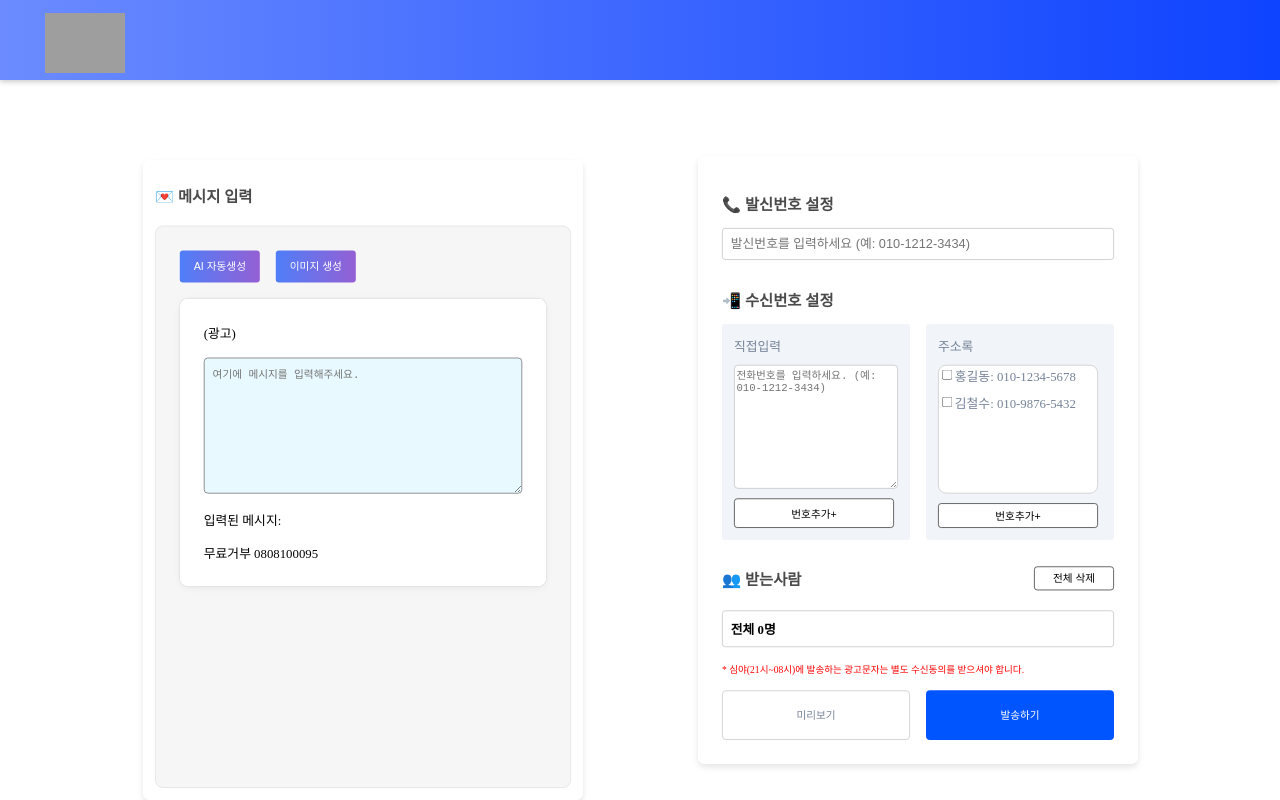
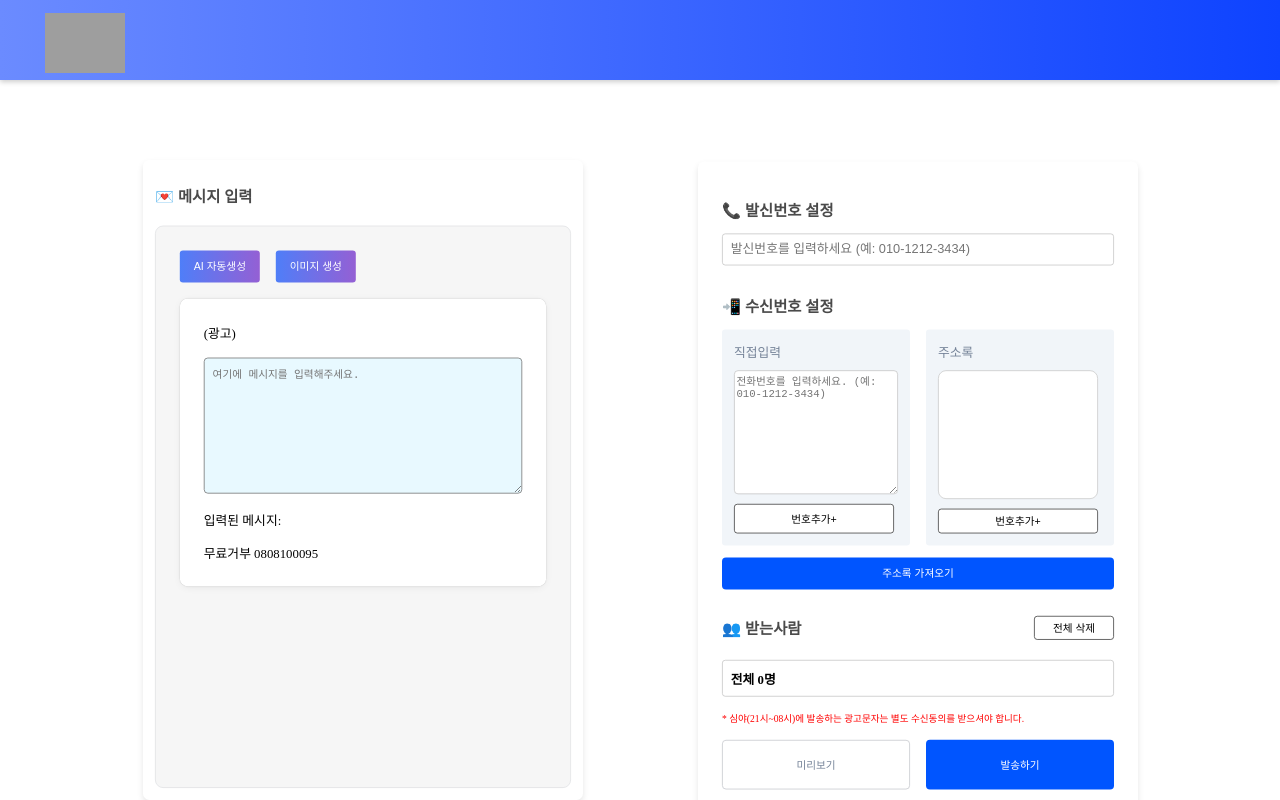
Before and after one commit to Card-O/CardO_FE, a React (Vite) app: page /service in a window 1280 px wide. Shown: the top 800 px of the page. Built offline with nearby package versions, Linux system fonts and the light colour scheme; grey boxes are pictures that could not be loaded.

Commit message:
FIX: 분위기 선택 수정, 주소록 수정 중

```diff
--- a/package.json
+++ b/package.json
@@ -11,6 +11,7 @@
   },
   "dependencies": {
     "axios": "^1.7.7",
+    "jwt-decode": "^4.0.0",
     "react": "^18.3.1",
     "react-dom": "^18.3.1",
     "react-icons": "^5.3.0",
--- a/src/components/ai_messagemake/imagechoice.jsx
+++ b/src/components/ai_messagemake/imagechoice.jsx
@@ -9,12 +9,12 @@ const ImageChoice = ({ setSelectedValue }) => {
 
     return (
         <div>
-            <span>이미지 선택</span>
+            <span>이미지 테마 선택 </span>
             <select onChange={handleSelect}>
                 <option value="">선택하세요</option>
-                <option value="bright">밝은</option>
-                <option value="dark">어두운</option>
-                <option value="colorful">화려한</option>
+                <option value="Painting of">명화</option>
+                <option value="Sigma 85 mm f/1.4. High Definition, Bokeh.">실사</option>
+                <option value="graphite drawing of">연필 소묘</option>
             </select>
         </div>
     );
--- a/src/components/ai_messagemake/messagesend.jsx
+++ b/src/components/ai_messagemake/messagesend.jsx
@@ -2,7 +2,7 @@ import styled from "styled-components";
 import { useStateContext } from '../../context/StateContext';
 import { useState } from "react";
 import axios from 'axios';
-import ImageChoice from './ImageChoice'; // ImageChoice 컴포넌트 가져오기
+import ImageChoice from './imagechoice'; // ImageChoice 컴포넌트 가져오기
 
 const Messageset = () => {
     const { selectedValue, setSelectedValue, promotionText, setPromotionText  } = useStateContext();
--- a/src/components/messagescomp/setmessagenum.jsx
+++ b/src/components/messagescomp/setmessagenum.jsx
@@ -1,15 +1,46 @@
-import React, { useState } from "react";
+import React, { useState, useEffect } from "react";
 import styled from "styled-components";
+import { jwtDecode } from "jwt-decode";
 
 const SetNumber = () => {
     const [sendNumber, setSendNumber] = useState(""); // 발신번호 설정
     const [inputNumber, setInputNumber] = useState(""); // 직접 입력한 전화번호
-    const [addressList, setAddressList] = useState([
-        { name: "홍길동", number: "010-1234-5678" },
-        { name: "김철수", number: "010-9876-5432" },
-    ]); // 주소록 데이터
+    const [addressList, setAddressList] = useState([]); // 주소록 데이터
     const [selectedNumbers, setSelectedNumbers] = useState([]); // 선택한 전화번호 목록
     const [checkedNumbers, setCheckedNumbers] = useState(new Set()); // 체크된 전화번호 목록
+    const [userId, setUserId] = useState(null); // userId 상태
+
+    const token = localStorage.getItem('jwt'); // 로컬 스토리지에서 토큰 가져오기
+
+    // JWT에서 userId를 가져오는 함수
+    const getUserIdFromToken = () => {
+        if (token) {
+            const decodedToken = jwtDecode(token); // JWT 디코딩
+            return decodedToken.userId; // userId 반환
+        }
+        return null; // 토큰이 없을 경우 null 반환
+    };
+
+    // 주소록 데이터를 가져오는 함수
+    const fetchAddressList = async () => {
+        try {
+            const response = await fetch(`http://localhost:8080/address/${userId}`, {
+                headers: {
+                    Authorization: `Bearer ${jwtToken}`, // JWT를 Authorization 헤더에 추가
+                },
+                method: 'GET',
+                cache: 'no-cache'
+            });
+            const data = await response.json();
+            setAddressList(data); // API 응답 데이터를 주소록 목록으로 설정
+        } catch (error) {
+            console.error("주소록을 가져오는 데 오류가 발생했습니다:", error);
+        }
+    };
+
+    const handleFetchAddressList = () => {
+        fetchAddressList(); // 버튼 클릭 시 주소록을 가져오는 함수 호출
+    };
 
     const handleAddNumber = () => {
         if (inputNumber) {
@@ -60,16 +91,20 @@ const SetNumber = () => {
                             <ContactItem key={index}>
                                 <input
                                     type="checkbox"
-                                    checked={checkedNumbers.has(contact.number)}
-                                    onChange={() => handleSelectNumber(contact.number)}
+                                    checked={checkedNumbers.has(contact.phoneNumber)}
+                                    onChange={() => handleSelectNumber(contact.phoneNumber)}
                                 />
-                                <span>{contact.name}: {contact.number}</span>
+                                <span>{contact.name}: {contact.phoneNumber}</span>
                             </ContactItem>
                         ))}
                     </AddressSetContainer>
                     <PlusButton onClick={handleAddCheckedNumbers}>번호추가+</PlusButton>
                 </InputContainer>
             </AddressWrapper>
+
+            <ButtonContainer>
+                <FetchButton onClick={handleFetchAddressList}>주소록 가져오기</FetchButton> {/* 주소록 가져오기 버튼 추가 */}
+            </ButtonContainer>
 
             <br />
             <ButtonContainer>
@@ -165,6 +200,19 @@ const ViewButton = styled.button`
     margin-right: 20px;
 `;
 
+const FetchButton = styled.button`
+    margin-top: 15px;
+    display: flex;
+    justify-content: center;
+    align-items: center;
+    width: 100%;
+    height: 40px;
+    background: #0055FF;
+    color: white;
+    border-style: none;
+    border-radius: 5px;
+`;
+
 const AddressWrapper = styled.article`
     display: flex;
     flex-direction: row;
```
Also changed, not shown: 1 other file (tests, documents, lock files or other folders).
